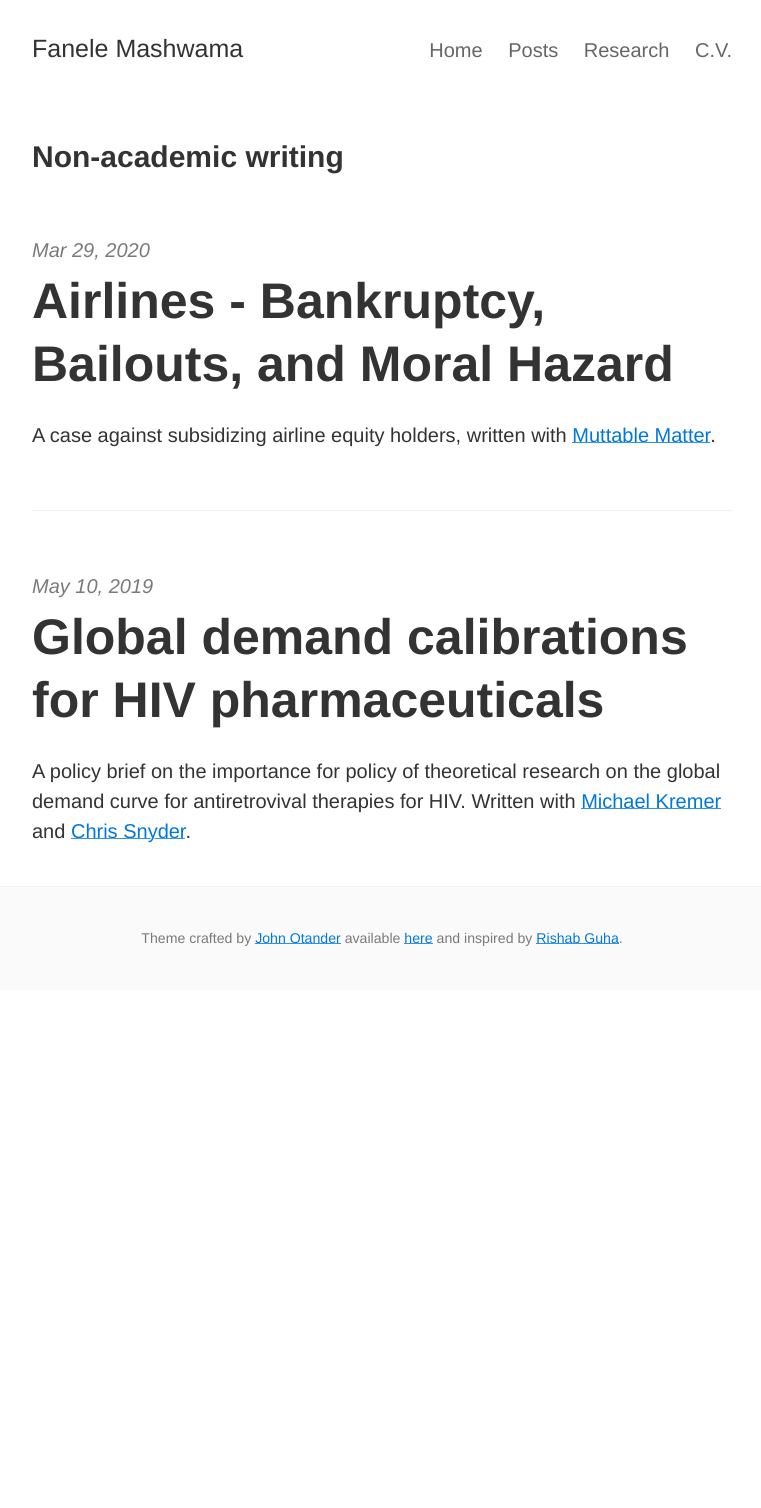
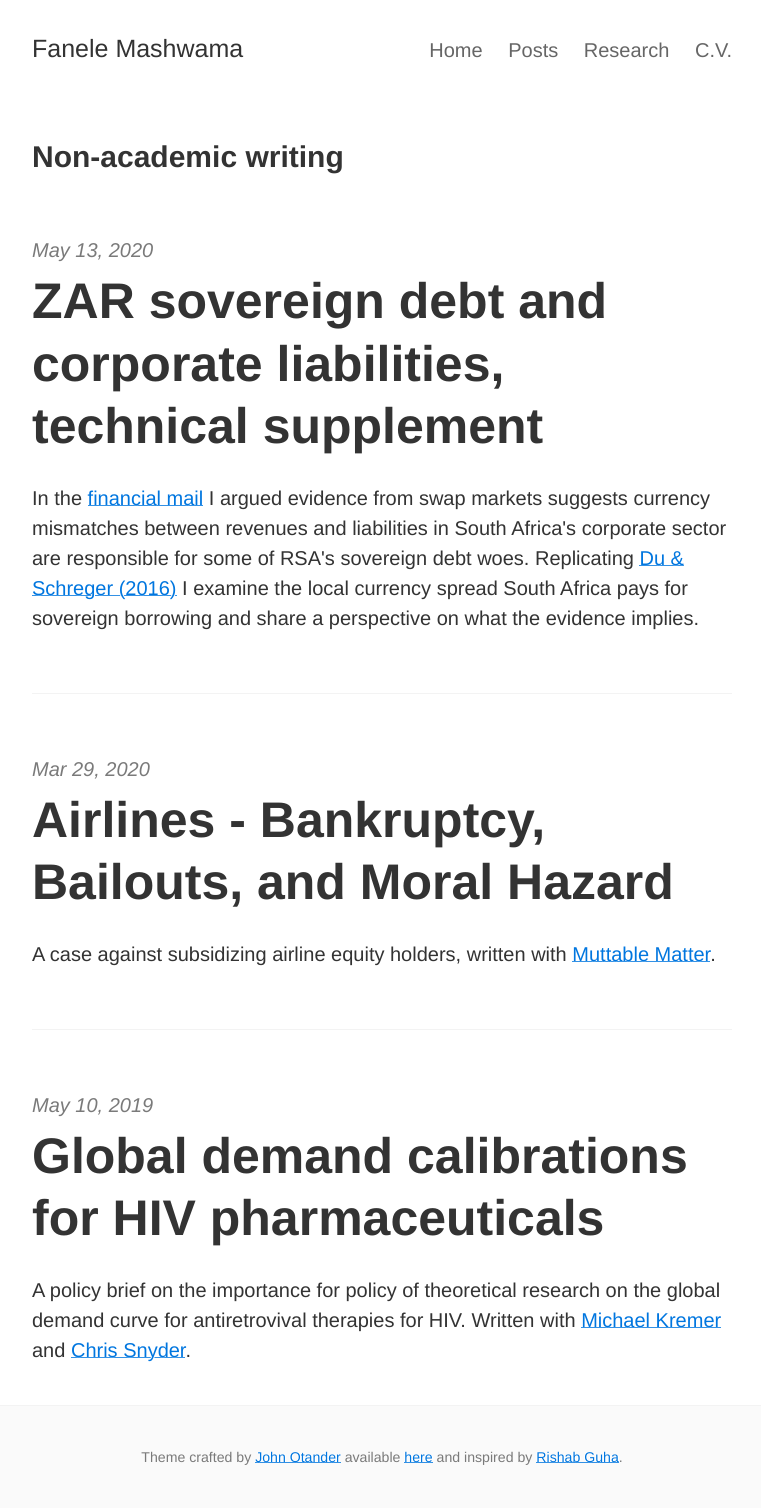
Before and after one commit to fmashwama/fmashwama.github.io, a Jekyll site: the page posts/index.html, which Jekyll copies as it is, in a window 1280 px wide. Shown: the whole page, without its empty margins (258-1019 px from the left). Built offline with Jekyll 4.4.1, drawn with Linux system fonts in a browser that asks for light colours; before the commit the page ends 990 px from its top, so only the background shows below that.

Commit message:
Update index.html

```diff
--- a/posts/index.html
+++ b/posts/index.html
@@ -153,6 +153,17 @@
     <div class="posts">
 
         <div class="post py3">
+          <p class="post-meta">May 13, 2020</p>
+
+           <a href="/posts/2020-05-13-zarsovereigndebt" class="post-link"><h3 class="h1 post-title">ZAR sovereign debt and corporate liabilities, technical supplement</h3></a>
+          <span class="post-summary">
+
+              <p>In the <a href="https://www.fm.co.za/">financial mail</a> I argued evidence from swap markets suggests currency mismatches between revenues and liabilities in South Africa's corporate sector are responsible for some of RSA's sovereign debt woes. Replicating <a href="https://onlinelibrary.wiley.com/doi/abs/10.1111/jofi.12389">Du & Schreger (2016)</a> I examine the local currency spread South Africa pays for sovereign borrowing and share a perspective on what the evidence implies.</p>
+
+          </span>
+        </div>
+
+        <div class="post py3">
           <p class="post-meta">Mar 29, 2020</p>
 
            <a href="/posts/2020-03-29-airlinebailouts" class="post-link"><h3 class="h1 post-title">Airlines - Bankruptcy, Bailouts, and Moral Hazard</h3></a>
```
